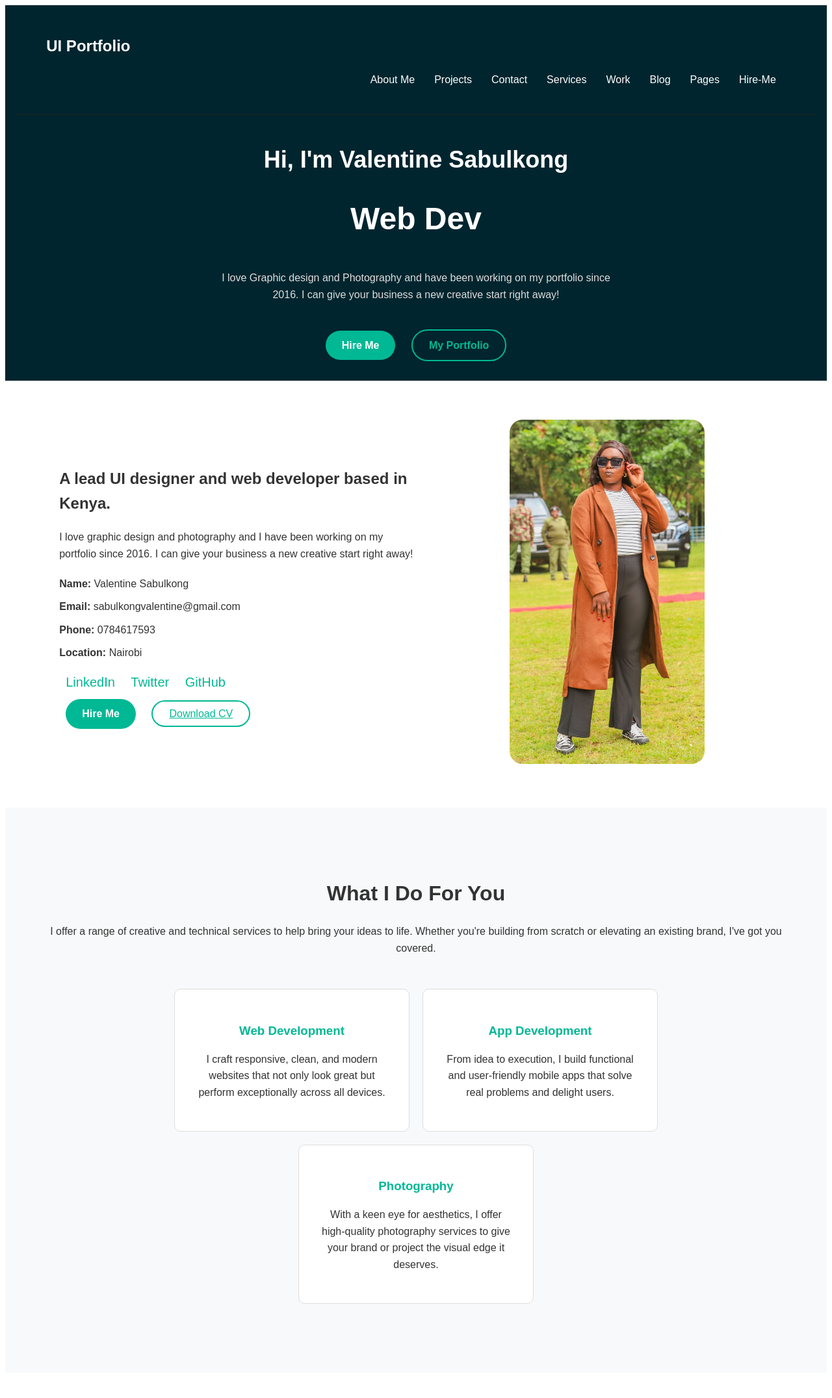
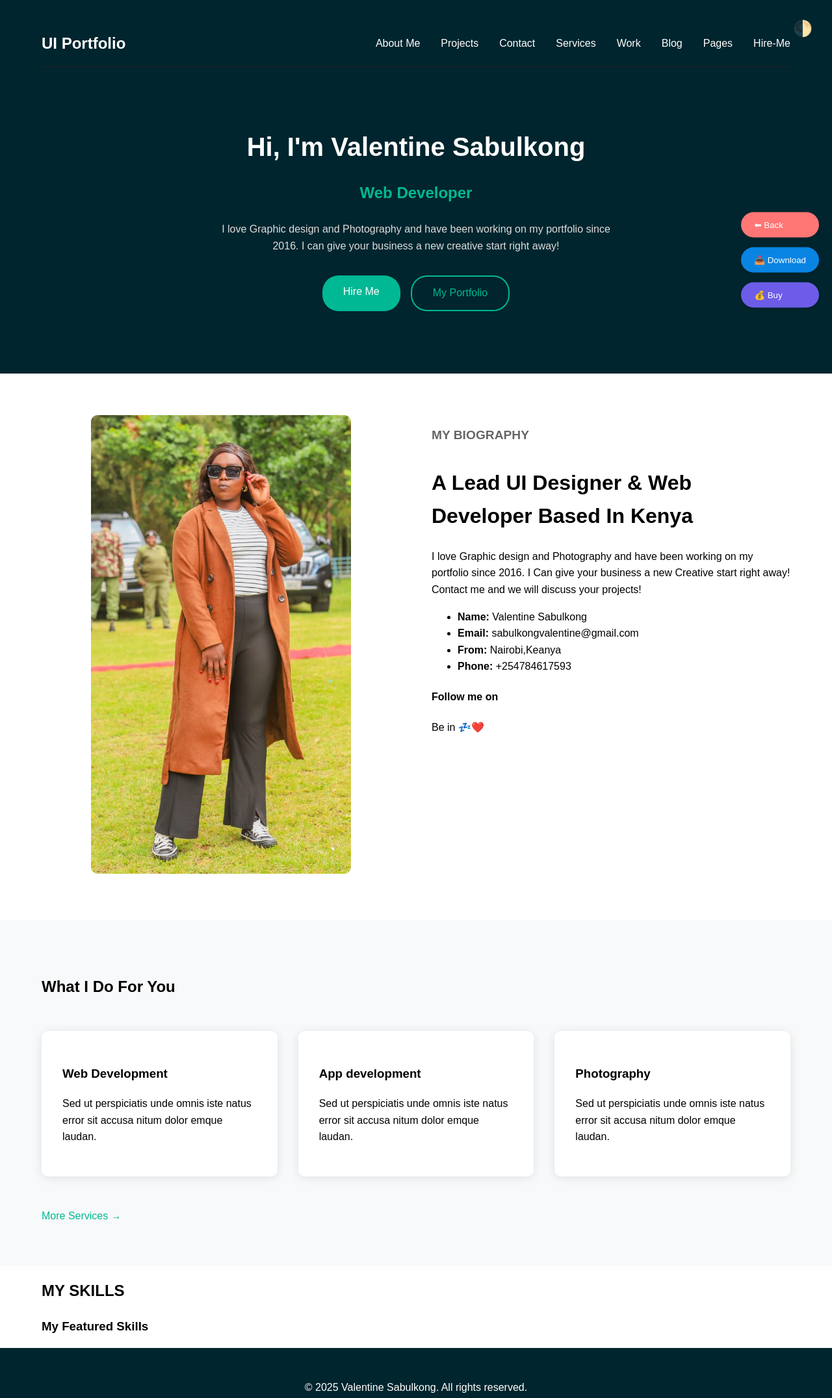
Before and after one commit to sabulkong/Portfolio-Website, a plain HTML site: page index.html in a window 1280 px wide. Shown: the top 2152 px of the page at 65% size. Drawn offline with Linux system fonts and the light colour scheme.

Commit message:
modified the skills

```diff
--- a/index.html
+++ b/index.html
@@ -7,7 +7,13 @@
     <link rel="stylesheet" href="style.css">
 </head>
 <body>
+<!-- Add this right after opening <body> tag -->
+    <div class="theme-toggle">
+        <button id="themeSwitcher">🌓</button>
+    </div>
 
+    <!-- Add this before closing </body> tag -->
+    <script src="script.js"></script>
 <!-- Header Section -->
 <header class="header">
     <nav class="navbar container">
@@ -20,135 +26,102 @@
                     <li><a href="#work">Work</a></li>
                     <li><a href="#blog">Blog</a></li>
                     <li><a href="#pages">Pages</a></li>
-            <li><a href="#hire-me">Hire-Me</a></li>
+                    <li><a href="hire-me">Hire-Me</a></li>
         </ul>
     </nav>
 
-    <div class="valentine-text">
+    <div class="hero-content container">
+        <div class="hero-text">
             <h1>Hi, I'm Valentine Sabulkong</h1>
-        <h2>Web Dev</h2>
+            <h2>Web Developer</h2>
             <p>I love Graphic design and Photography and have been working on my portfolio since 2016. I can give your business a new creative start right away!</p>
             <div class="buttons">
                 <a href="#contact" class="btn primary">Hire Me</a>
                 <a href="#portfolio" class="btn secondary">My Portfolio</a>
             </div>
         </div>
+    </div>
 </header>
 
-<!-- Hero Section -->
-<section class="hero container" id="about">
-    <div class="hero-text">
-        <h1>A lead UI designer and web developer based in Kenya.</h1>
-        <p>I love graphic design and photography and I have been working on my portfolio since 2016. I can give your business a new creative start right away!</p>
+<!-- Biography Section -->
+<section class="biography container" id="about">
+    <div class="bio-image">
+        <img src="Valentine Sabulkong.jpg" alt="Valentine Sabulkong" >
+    </div>
+    <div class="bio-text">
+        <h2>MY BIOGRAPHY</h2>
+        <h3>A Lead UI Designer & Web Developer Based In Kenya</h3>
+        <p>I love Graphic design and Photography and have been working on my portfolio since 2016. I Can give your business a new Creative start right away! Contact me and we will discuss your projects!</p>
 
+        <div class="bio-info">
             <ul>
                 <li><strong>Name:</strong> Valentine Sabulkong</li>
                 <li><strong>Email:</strong> sabulkongvalentine@gmail.com</li>
-            <li><strong>Phone:</strong> 0784617593</li>
-            <li><strong>Location:</strong> Nairobi</li>
+                <li><strong>From:</strong> Nairobi,Keanya</li>
+                <li><strong>Phone:</strong> +254784617593</li>
             </ul>
-
-        <div class="social-links">
-            <a href="https://www.linkedin.com/valentine.sabulkong" target="_blank">LinkedIn</a>
-            <a href="https://twitter.com/ValentineSabul1" target="_blank">Twitter</a>
-            <a href="https://github.com/sabulkong" target="_blank">GitHub</a>
         </div>
 
-        <div class="bio-button">
-            <a href="#contact" class="btn primary">Hire Me</a>
-            <a href="#" class="btn-outline">Download CV</a>
+        <div class="social">
+            <h4>Follow me on</h4>
+            <div class="social-links">
+                <span>Be in 💤️❤️</span>
+            </div>
         </div>
     </div>
 
-    <div class="hero-image">
-        <img src="Valentine Sabulkong.jpg" alt="Valentine Sabulkong">
-    </div>
+
+
 </section>
 
-<!-- What I Do Section -->
-<section class="what-i-do" id="services">
+<!-- Services Section -->
+<section class="services" id="services">
     <div class="container">
         <h2>What I Do For You</h2>
-        <p>I offer a range of creative and technical services to help bring your ideas to life. Whether you're building from scratch or elevating an existing brand, I've got you covered.</p>
-        <ul class="services-list">
-            <li>
+        <div class="services-grid">
+            <div class="service-card">
                 <h3>Web Development</h3>
-                <p>I craft responsive, clean, and modern websites that not only look great but perform exceptionally across all devices.</p>
-            </li>
-            <li>
-                <h3>App Development</h3>
-                <p>From idea to execution, I build functional and user-friendly mobile apps that solve real problems and delight users.</p>
-            </li>
-            <li>
+                <p>Sed ut perspiciatis unde omnis iste natus error sit accusa nitum dolor emque laudan.</p>
+            </div>
+            <div class="service-card">
+                <h3>App development</h3>
+                <p>Sed ut perspiciatis unde omnis iste natus error sit accusa nitum dolor emque laudan.</p>
+            </div>
+            <div class="service-card">
                 <h3>Photography</h3>
-                <p>With a keen eye for aesthetics, I offer high-quality photography services to give your brand or project the visual edge it deserves.</p>
-            </li>
-        </ul>
+                <p>Sed ut perspiciatis unde omnis iste natus error sit accusa nitum dolor emque laudan.</p>
+            </div>
+        </div>
+        <a href="#" class="more-services">More Services →</a>
     </div>
 </section>
 
 <!-- Skills Section -->
 <section class="skills" id="skills">
     <div class="container">
-        <h2>My Featured Skills</h2>
-        <p>I specialize in branding and strategy, and I am passionate about creating awesome portfolio work. I am always ready to impress the audience with my creativity.</p>
-        <ul class="skills-list">
-            <li>UI/UX Design</li>
-            <li>Ideas & Technology</li>
-            <li>Branding Design</li>
-            <li>Responsive Web Design</li>
-        </ul>
-    </div>
-</section>
-
-<!-- Stats Section -->
-<section class="stats">
-    <div class="stat">
-        <h2>135+</h2>
-        <p>Finished Projects</p>
-    </div>
-    <div class="stat">
-        <h2>225+</h2>
-        <p>Working Hours</p>
-    </div>
-    <div class="stat">
-        <h2>115</h2>
-        <p>Online Support</p>
-    </div>
-    <div class="stat">
-        <h2>272+</h2>
-        <p>Happy Customers</p>
-    </div>
-</section>
-
-<!-- Portfolio Section -->
-<section class="portfolio" id="projects">
-    <div class="container">
-        <h2>My Success Work</h2>
-        <div class="projects">
-            <img src="https://placehold.co/300x200?text=Project+1" alt="Project 1">
-            <img src="https://placehold.co/300x200?text=Project+2" alt="Project 2">
-            <img src="https://placehold.co/300x200?text=Project+3" alt="Project 3">
-            <img src="https://placehold.co/300x200?text=Project+4" alt="Project 4">
-            <img src="https://placehold.co/300x200?text=Project+5" alt="Project 5">
-            <img src="https://placehold.co/300x200?text=Project+6" alt="Project 6">
-        </div>
+        <h2>MY SKILLS</h2>
+        <h3>My Featured Skills</h3>
+        <!-- Add skill bars or other skill elements here -->
     </div>
 </section>
 
 <!-- Footer Section -->
 <footer>
-    <div class="certifications container">
-        <img src="https://placehold.co/120x60?text=Cert+1" alt="Certification 1">
-        <img src="https://placehold.co/120x60?text=Cert+2" alt="Certification 2">
-        <img src="https://placehold.co/120x60?text=Cert+3" alt="Certification 3">
-        <img src="https://placehold.co/120x60?text=Cert+4" alt="Certification 4">
+    <div class="container">
+        <p>&copy; 2025 Valentine Sabulkong. All rights reserved.</p>
+    </div>
+</footer>
+<!-- Search Icon -->
+<div class="search-container">
+    <span class="search-icon">🔍</span>
+    <input type="text" class="search-input" placeholder="Search...">
 </div>
 
-    <div class="footer">
-        <p>&copy; 2025 Valentine Sabulkong. All Rights Reserved.</p>
+<!-- Sidebar Menu -->
+<div class="sidebar-menu">
+    <button class="sidebar-btn back">⬅ Back</button>
+    <button class="sidebar-btn download">📥 Download</button>
+    <button class="sidebar-btn buy">💰 Buy</button>
 </div>
-</footer>
-
 </body>
 </html>
--- /dev/null
+++ b/script.js
@@ -0,0 +1,26 @@
+// Theme Toggle
+const themeSwitcher = document.getElementById('themeSwitcher');
+const body = document.body;
+
+themeSwitcher.addEventListener('click', () => {
+    const currentTheme = body.getAttribute('data-theme');
+    if(currentTheme === 'dark') {
+        body.setAttribute('data-theme', 'light');
+        localStorage.setItem('theme', 'light');
+    } else {
+        body.setAttribute('data-theme', 'dark');
+        localStorage.setItem('theme', 'dark');
+    }
+});
+
+// Search Toggle
+const searchIcon = document.querySelector('.search-icon');
+const searchInput = document.querySelector('.search-input');
+
+searchIcon.addEventListener('click', () => {
+    searchInput.style.display = searchInput.style.display === 'block' ? 'none' : 'block';
+});
+
+// Set initial theme
+const savedTheme = localStorage.getItem('theme') || 'light';
+body.setAttribute('data-theme', savedTheme);
--- a/style.css
+++ b/style.css
@@ -1,34 +1,32 @@
-
-
-*
-
+/* Base Styles */
 body {
   font-family: 'Poppins', sans-serif;
   color: #333;
   background: #fff;
   line-height: 1.6;
+  margin: 0;
+  padding: 0;
 }
 
-/* Container */
 .container {
   width: 90%;
   max-width: 1200px;
-  margin: auto;
+  margin: 0 auto;
 }
 
-
+/* Header Styles */
 .header {
   background: #00252e;
-  padding: 20px 0;
   color: #fff;
-  position: relative;
+  padding: 2rem 0;
 }
+
 .navbar {
-  display: column;;
+  display: flex;
+  justify-content: space-between;
   align-items: center;
-  justify-content: space-between;
+  padding: 1rem 0;
   border-bottom: 1px solid #222;
-  padding: 1.5rem 3rem;
 }
 
 .navbar h1 {
@@ -37,67 +35,62 @@ body {
 }
 
 .navbar ul {
+  display: flex;
   list-style: none;
-  display: flex;
-  justify-content: flex-end;
-
+  margin: 0;
+  padding: 0;
 }
 
 .navbar ul li {
-  margin: 0 15px;
+  margin-left: 2rem;
 }
 
-.navbar ul li a {
+.navbar a {
   color: #fff;
   text-decoration: none;
-  font-size: 16px;
-  transition: 0.3s;
+  transition: color 0.3s ease;
 }
 
-.navbar ul li a:hover {
+.navbar a:hover {
   color: #00b894;
 }
 
 /* Hero Section */
-.valentine-text {
+.hero-content {
+  padding: 4rem 0;
   text-align: center;
-  margin-top: 40px;
 }
 
-.valentine-text h1 {
-  font-size: 36px;
+.hero-text h1 {
+  font-size: 2.5rem;
+  margin-bottom: 1rem;
 }
 
-.valentine-text h2 {
-  font-size: 48px;
-  margin-top: 10px;
+.hero-text h2 {
+  font-size: 1.5rem;
+  color: #00b894;
+  margin-bottom: 1.5rem;
 }
 
-.highlight {
-  color: #00b894;
-}
-
-.valentine-text p {
-  margin-top: 20px;
+.hero-text p {
   max-width: 600px;
-  margin-left: auto;
-  margin-right: auto;
+  margin: 0 auto 2rem;
   color: #ddd;
 }
 
 /* Buttons */
 .buttons {
-  margin-top: 30px;
+  display: flex;
+  justify-content: center;
+  gap: 1rem;
 }
 
 .btn {
+  padding: 0.8rem 2rem;
+  border-radius: 25px;
   text-decoration: none;
-  padding: 10px 25px;
-  margin: 10px;
-  border-radius: 25px;
-  font-weight: bold;
-  display: inline-block;
-  transition: 0.3s;
+  font-weight: 500;
+  transition: all 0.3s ease;
 }
 
 .btn.primary {
@@ -106,187 +99,196 @@ body {
 }
 
 .btn.secondary {
-  background: transparent;
   border: 2px solid #00b894;
   color: #00b894;
 }
 
-.btn:hover {
-  background: #fff;
-  color: #00b894;
+/* Biography Section */
+.biography {
+  display: flex;
+  gap: 3rem;
+  padding: 4rem 0;
 }
 
-.btn-outline {
-  background: transparent;
-  border: 2px solid #00b894;
-  color: #00b894;
-  padding: 10px 25px;
-  border-radius: 25px;
-  margin-left: 10px;
+.bio-text {
+  flex: 1;
 }
 
-/* Hero image and biography */
-.hero {
-  display: flex;
-  flex-wrap: wrap;
-  align-items: center;
-  padding: 60px 0;
+.bio-text h2 {
+  font-size: 1.2rem;
+  color: #666;
+  margin-bottom: 1rem;
 }
 
-.hero-text {
-  flex: 1;
-  padding: 20px;
+.bio-text h3 {
+  font-size: 2rem;
+  margin-bottom: 1.5rem;
 }
 
-.hero-image {
+.bio-image {
   flex: 1;
   text-align: center;
 }
 
-.hero-image img {
-  width: 300px;
-  height: auto;
-  border-radius: 20px;
+.bio-image img {
+  max-width: 400px;
+  border-radius: 10px;
 }
 
-/* List info */
-ul {
-  list-style: none;
-  padding: 0;
-  margin-top: 20px;
+/* Services Section */
+.services {
+  padding: 4rem 0;
+  background: #f8f9fa;
 }
 
-ul li {
-  margin: 10px 0;
+.services-grid {
+  display: grid;
+  grid-template-columns: repeat(3, 1fr);
+  gap: 2rem;
+  margin: 3rem 0;
 }
 
-/* Social Links */
-.social-links a {
-  margin: 0 10px;
+.service-card {
+  background: #fff;
+  padding: 2rem;
+  border-radius: 10px;
+  box-shadow: 0 2px 15px rgba(0,0,0,0.1);
+}
+
+.more-services {
+  display: inline-block;
   color: #00b894;
   text-decoration: none;
-  font-size: 20px;
-  transition: 0.3s;
-}
-
-.social-links a:hover {
-  text-decoration: underline;
-}
-
-/* What I Do Section */
-.what-i-do {
-  background: #f8f9fa;
-  padding: 80px 0;
-  text-align: center;
-}
-
-.what-i-do h2 {
-  font-size: 32px;
-  margin-bottom: 20px;
-}
-
-.services-list {
-  display: flex;
-  flex-wrap: wrap;
-  justify-content: center;
-  margin-top: 40px;
-}
-
-.services-list li {
-  background: #fff;
-  border: 1px solid #ddd;
-  border-radius: 10px;
-  padding: 30px;
-  margin: 10px;
-  width: 300px;
-  transition: 0.3s;
-}
-
-.services-list li:hover {
-  box-shadow: 0 8px 24px rgba(0,0,0,0.1);
-}
-
-.services-list h3 {
-  margin-bottom: 15px;
-  color: #00b894;
-}
-
-/* Skills Section */
-.skills {
-  padding: 80px 0;
-  text-align: center;
-}
-
-.skills h2 {
-  font-size: 32px;
-  margin-bottom: 20px;
-}
-
-.skills-list {
-  display: flex;
-  justify-content: center;
-  flex-wrap: wrap;
-  margin-top: 30px;
-}
-
-.skills-list li {
-  margin: 10px 20px;
-  font-size: 18px;
-}
-
-/* Stats Section */
-.stats {
-  display: flex;
-  justify-content: center;
-  text-align: center;
-  background: #00b894;
-  color: #fff;
-  padding: 60px 20px;
-}
-
-.stat {
-  margin: 0 30px;
-}
-
-.stat h2 {
-  font-size: 48px;
-}
-
-.stat p {
-  font-size: 18px;
-}
-
-/* Portfolio Section */
-.portfolio {
-  padding: 80px 0;
-  text-align: center;
-}
-
-.projects {
-  display: flex;
-  flex-wrap: wrap;
-  justify-content: center;
-  gap: 20px;
-  margin-top: 40px;
-}
-
-.projects img {
-  border-radius: 10px;
-  width: 300px;
-  height: 200px;
-  object-fit: cover;
+  font-weight: 500;
 }
 
 /* Footer */
 footer {
   background: #00252e;
-  padding: 20px;
+  color: #fff;
+  padding: 2rem 0;
   text-align: center;
-  color: #fff;
-  margin-top: 40px;
 }
 
-.certifications img {
-  margin: 10px;
-  height: 60px;
+/* Responsive Design */
+@media (max-width: 768px) {
+  .biography {
+    flex-direction: column;
+  }
+
+  .services-grid {
+    grid-template-columns: 1fr;
+  }
+
+  .navbar ul {
+    display: none;
+  }
 }
+/* Theme Toggle */
+.theme-toggle {
+  position: fixed;
+  top: 20px;
+  right: 20px;
+  z-index: 1000;
+}
+
+#themeSwitcher {
+  background: none;
+  border: none;
+  font-size: 24px;
+  cursor: pointer;
+  padding: 10px;
+  border-radius: 50%;
+  transition: all 0.3s ease;
+}
+
+#themeSwitcher:hover {
+  background: rgba(0,184,148,0.1);
+}
+
+/* Search Icon */
+.search-container {
+  position: relative;
+  display: inline-block;
+  margin-left: auto;
+  margin-right: 30px;
+}
+
+.search-icon {
+  cursor: pointer;
+  font-size: 20px;
+}
+
+.search-input {
+  position: absolute;
+  right: 0;
+  top: 30px;
+  width: 200px;
+  padding: 8px;
+  border-radius: 20px;
+  border: 1px solid #ddd;
+  display: none;
+  background: var(--bg-color);
+  color: var(--text-color);
+}
+
+/* Sidebar Menu */
+.sidebar-menu {
+  position: fixed;
+  right: 20px;
+  top: 50%;
+  transform: translateY(-50%);
+  display: flex;
+  flex-direction: column;
+  gap: 15px;
+  z-index: 1000;
+}
+
+.sidebar-btn {
+  background: #00b894;
+  color: white;
+  border: none;
+  padding: 12px 20px;
+  border-radius: 25px;
+  cursor: pointer;
+  box-shadow: 0 4px 6px rgba(0,0,0,0.1);
+  transition: all 0.3s ease;
+  display: flex;
+  align-items: center;
+  gap: 8px;
+}
+
+.sidebar-btn.back {
+  background: #ff7675;
+}
+
+.sidebar-btn.download {
+  background: #0984e3;
+}
+
+.sidebar-btn.buy {
+  background: #6c5ce7;
+}
+
+.sidebar-btn:hover {
+  transform: translateX(-5px);
+  box-shadow: 0 6px 8px rgba(0,0,0,0.2);
+}
+
+/* Dark Theme */
+[data-theme="dark"] {
+  --bg-color: #1a1a1a;
+  --text-color: #ffffff;
+  --secondary-bg: #2d2d2d;
+}
+
+[data-theme="light"] {
+  --bg-color: #ffffff;
+  --text-color: #333333;
+  --secondary-bg: #f8f9fa;
+}
+
+body {
+  background: var(--bg-color);
+  color: var(--text-color);
+}
```
Lines whose indentation alone changed are shown as unchanged.
